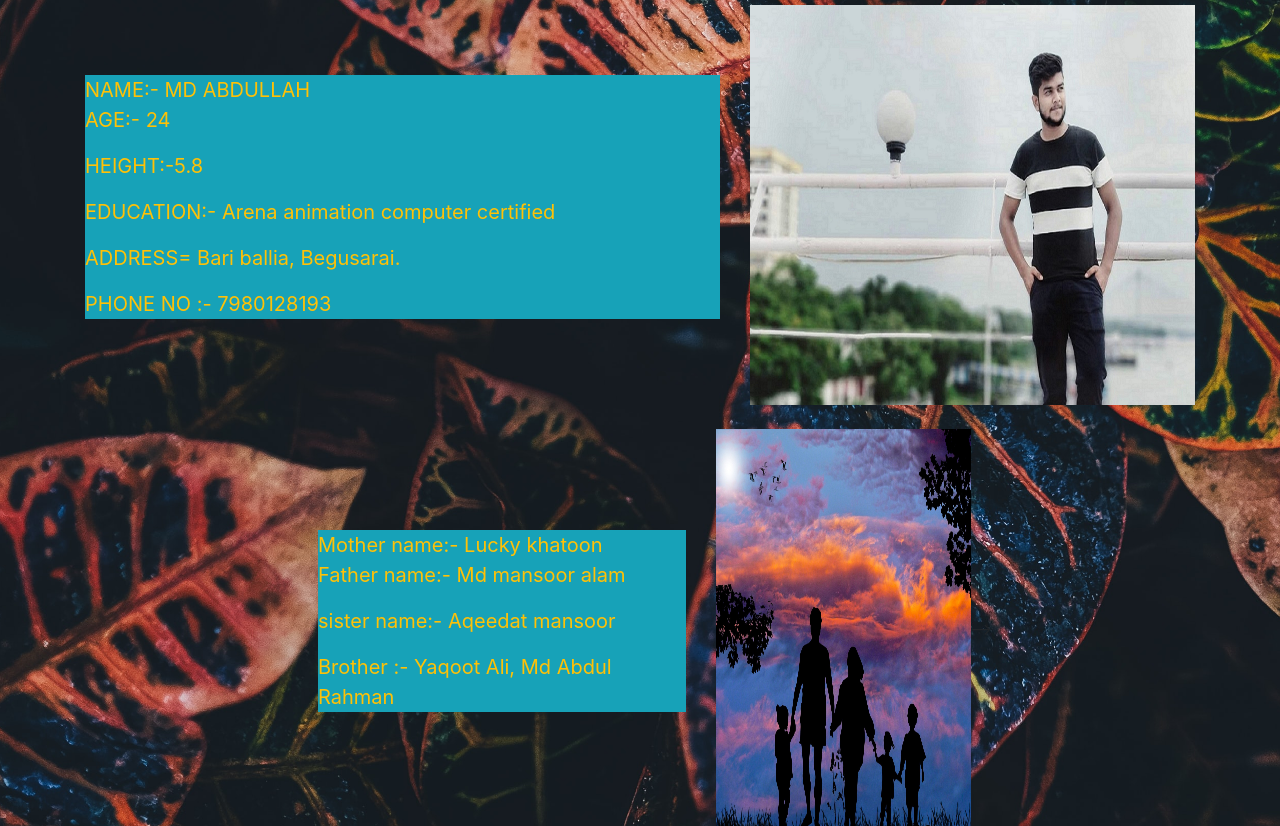
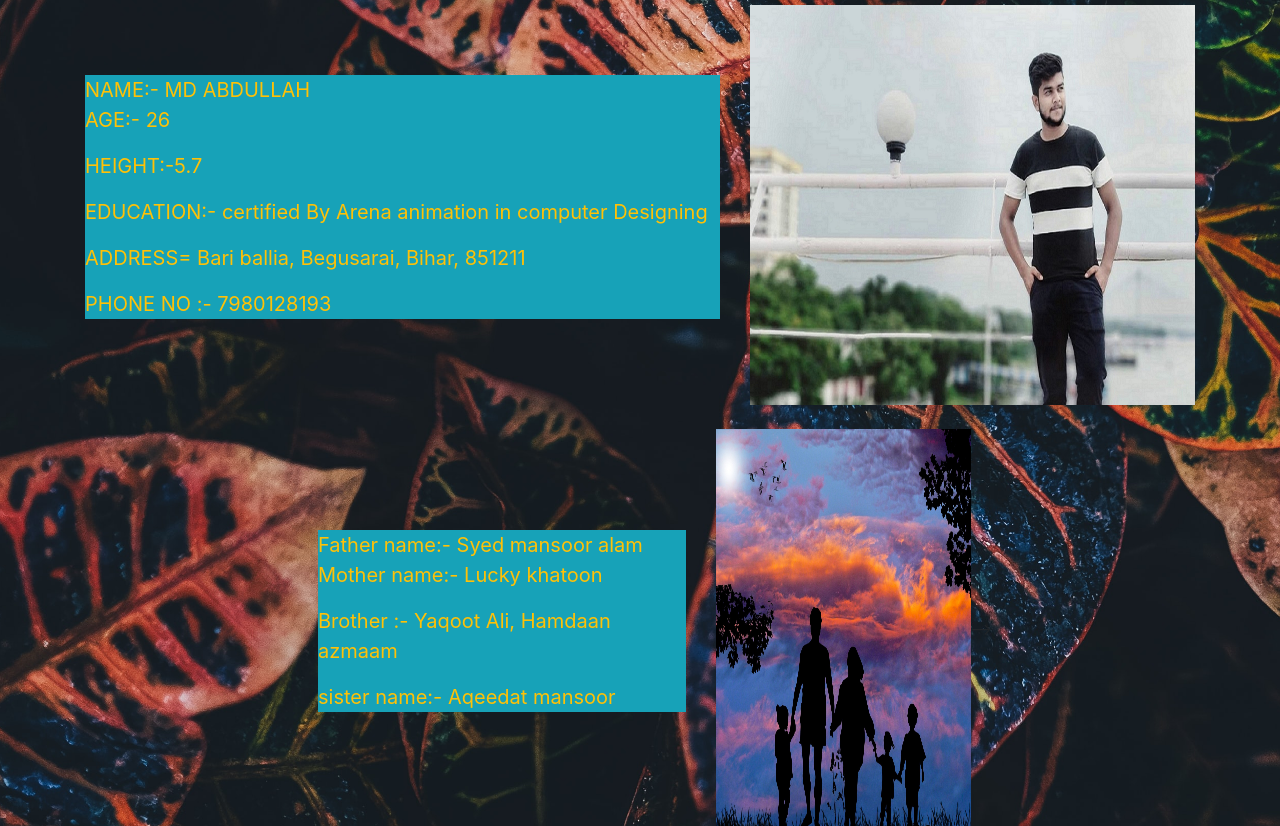
Before and after one commit to Awesome4u/Md-Abdullah, a plain HTML site: page index.html in a window 1280 px wide. Shown: the part 1067-1893 px from the top of the page. Drawn offline with nearby package versions, Linux system fonts and the light colour scheme.

Commit message:
Update index.html

```diff
--- a/index.html
+++ b/index.html
@@ -146,10 +146,10 @@
       <div class="col-md-7">
         <blockquote class="blockquote text-warning bg-info">
           <p class="mb-0">NAME:- MD ABDULLAH</p>
-          <P>AGE:- 24</P>
-          <P>HEIGHT:-5.8 </P>
-          <P>EDUCATION:- Arena animation computer certified </P>
-          <P> ADDRESS= Bari ballia, Begusarai.
+          <P>AGE:- 26</P>
+          <P>HEIGHT:-5.7 </P>
+          <P>EDUCATION:- certified By Arena animation in computer Designing  </P>
+          <P> ADDRESS= Bari ballia, Begusarai, Bihar, 851211
 
            <p> PHONE NO :-
             7980128193</P>
@@ -173,10 +173,10 @@
       <div class="row featurette d-flex justify-content-center align-items-center">
         <div class="col-md-7">
           <blockquote class="blockquote text-warning bg-info">
-            <p class="mb-0"> Mother name:- Lucky khatoon </p>
-            <P> Father name:- Md mansoor alam </P>
+            <p class="mb-0"> Father name:- Syed mansoor alam  </p>
+            <P> Mother name:- Lucky khatoon </P>
+            <P> Brother :- Yaqoot Ali, Hamdaan azmaam  </P>
             <P> sister name:- Aqeedat mansoor </P>
-            <P> Brother :- Yaqoot Ali, Md Abdul Rahman </P>
           </blockquote>
           <!-- <p class="lead text-light">presented by Lucky Job Provider </p> -->
         </div>
```
